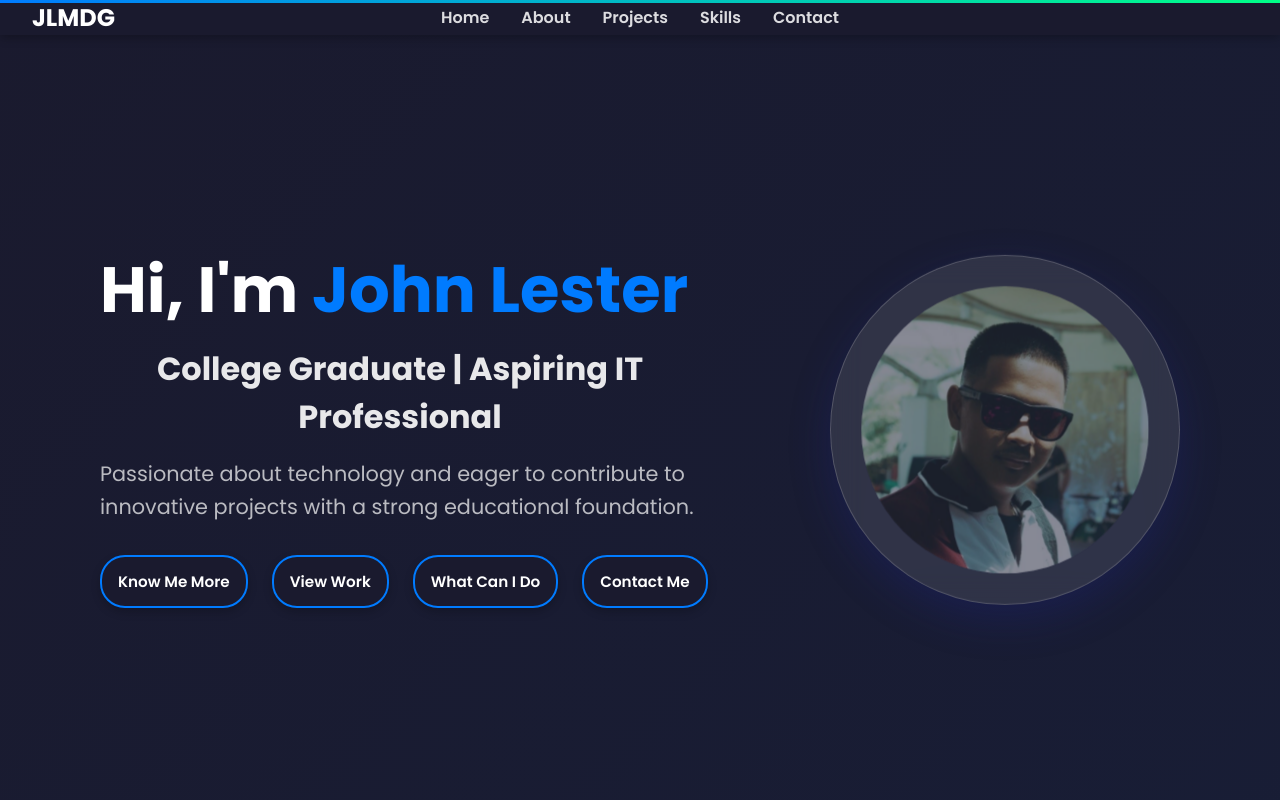
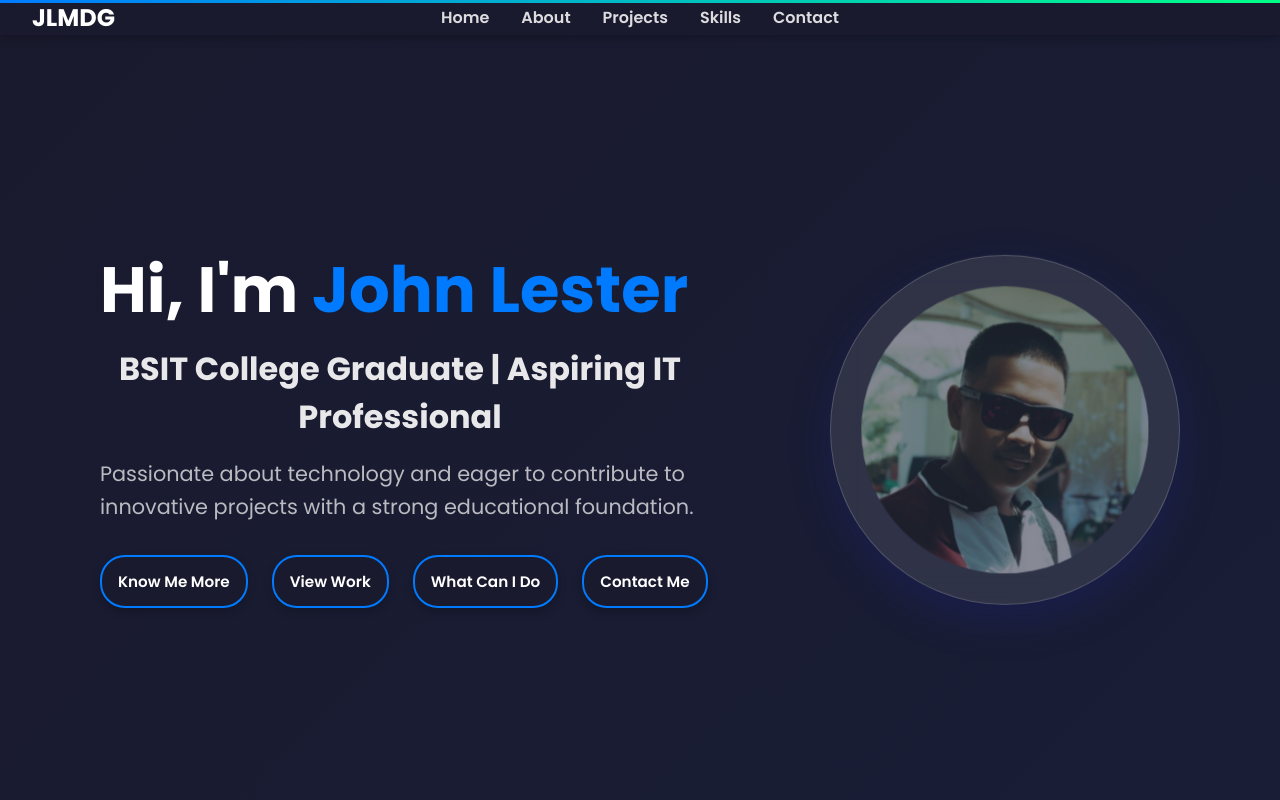
Before and after one commit to mdgLester/portfolio-2, a React (Create React App) app: page / in a window 1280 px wide. Shown: the top 800 px of the page. Built offline with nearby package versions, Linux system fonts and the light colour scheme.

Commit message:
Update Home.jsx

```diff
--- a/src/components/Home.jsx
+++ b/src/components/Home.jsx
@@ -37,7 +37,7 @@ const Home = () => {
           </RevealOnScroll>
 
           <RevealOnScroll direction="up" delay={0.4} threshold={0.1}>
-            <h2>College Graduate | Aspiring IT Professional</h2>
+            <h2>BSIT College Graduate | Aspiring IT Professional</h2>
           </RevealOnScroll>
 
           <RevealOnScroll direction="up" delay={0.5} threshold={0.1}>
```
